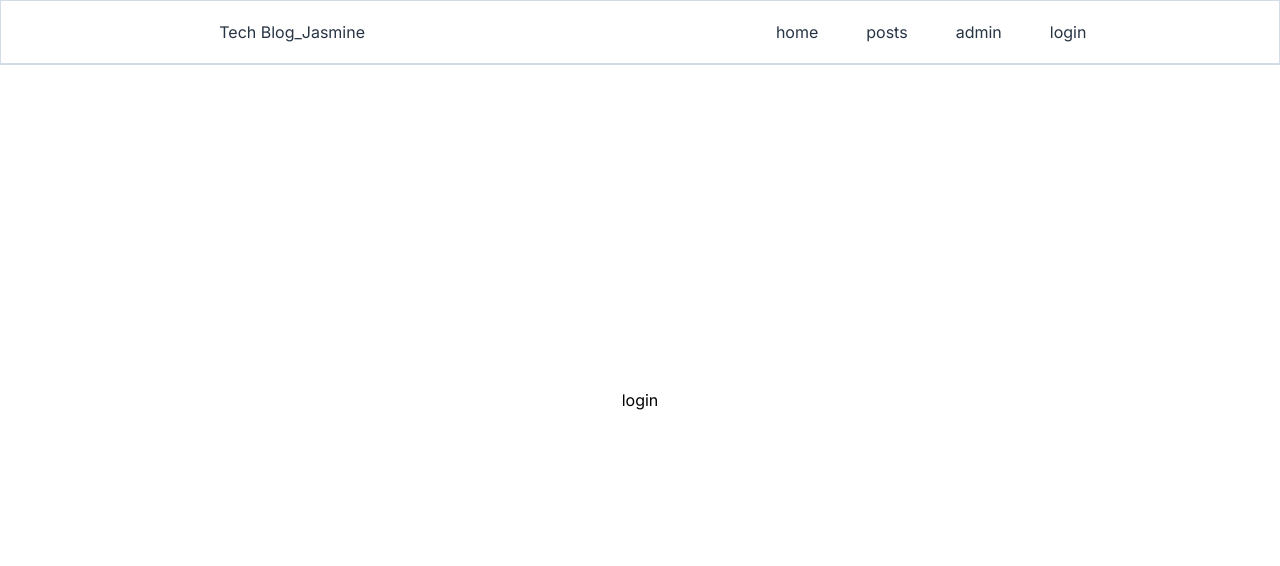
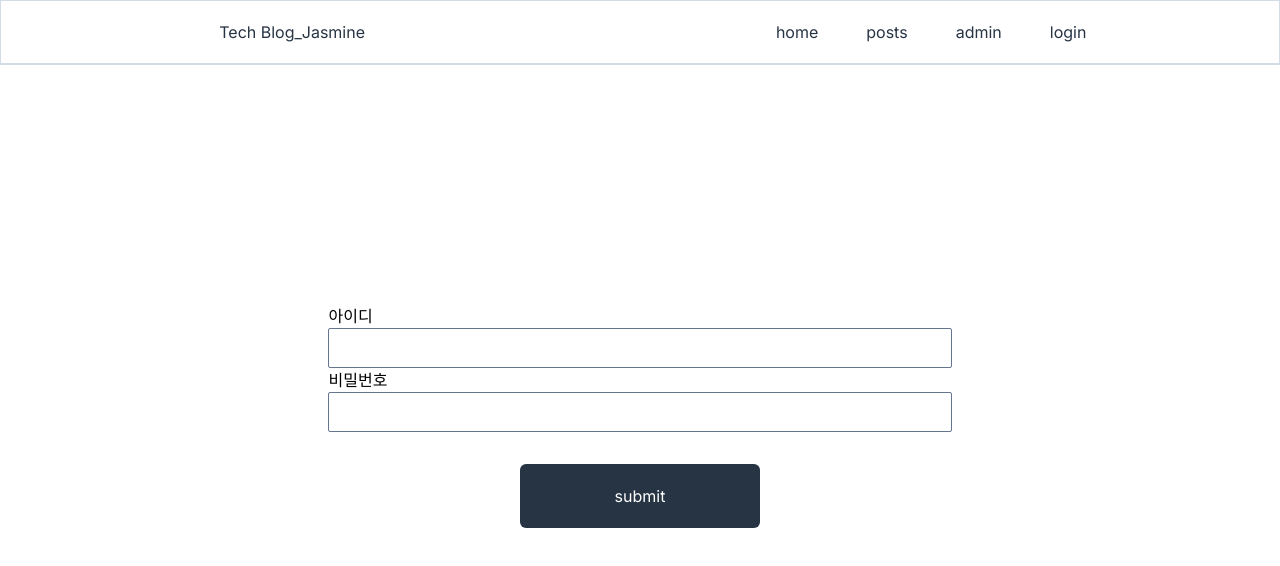
Before and after one commit to minsun0714/techblog_eng_ver, a Next.js app in the folder client/: page /login in a window 1280 px wide. Shown: the top 566 px of the page. Built offline with nearby package versions, Linux system fonts and the light colour scheme.

Commit message:
🚚 버튼을 공통 컴포넌트로 분리

```diff
--- a/client/src/app/admin/page.tsx
+++ b/client/src/app/admin/page.tsx
@@ -1,7 +1,7 @@
 'use client';
 
+import Button from '../(common)/components/Button';
 import Input from '../(common)/components/Input';
-import Button from './components/Button';
 import Form from './components/Form';
 import Select from './components/Select';
 import UpDownBtn from './components/UpDownBtn';
--- a/client/src/app/login/page.tsx
+++ b/client/src/app/login/page.tsx
@@ -1,5 +1,25 @@
-const LoginPage = () => {
-	return <div>login</div>;
+import Button from '../(common)/components/Button';
+
+const AuthPage = () => {
+	const handleLogin = async (formData: FormData) => {
+		'use server';
+
+		const authInfo = {
+			email: formData.get('email'),
+			password: formData.get('password'),
+		};
+		console.log(authInfo);
+	};
+	return (
+		<form action={handleLogin}>
+			<div className="my-8">
+				<label>아이디</label>
+				<input className="h-10 w-full rounded-sm border border-gray-mid-light p-3 focus:outline-gray" />
+				<label>비밀번호</label>
+				<input className="h-10 w-full rounded-sm border border-gray-mid-light p-3 focus:outline-gray" />
+			</div>
+			<Button />
+		</form>
+	);
 };
-
-export default LoginPage;
+export default AuthPage;
```
Also changed, not shown: client/src/app/(common)/components/Button.tsx (renamed from client/src/app/admin/components/Button.tsx).
